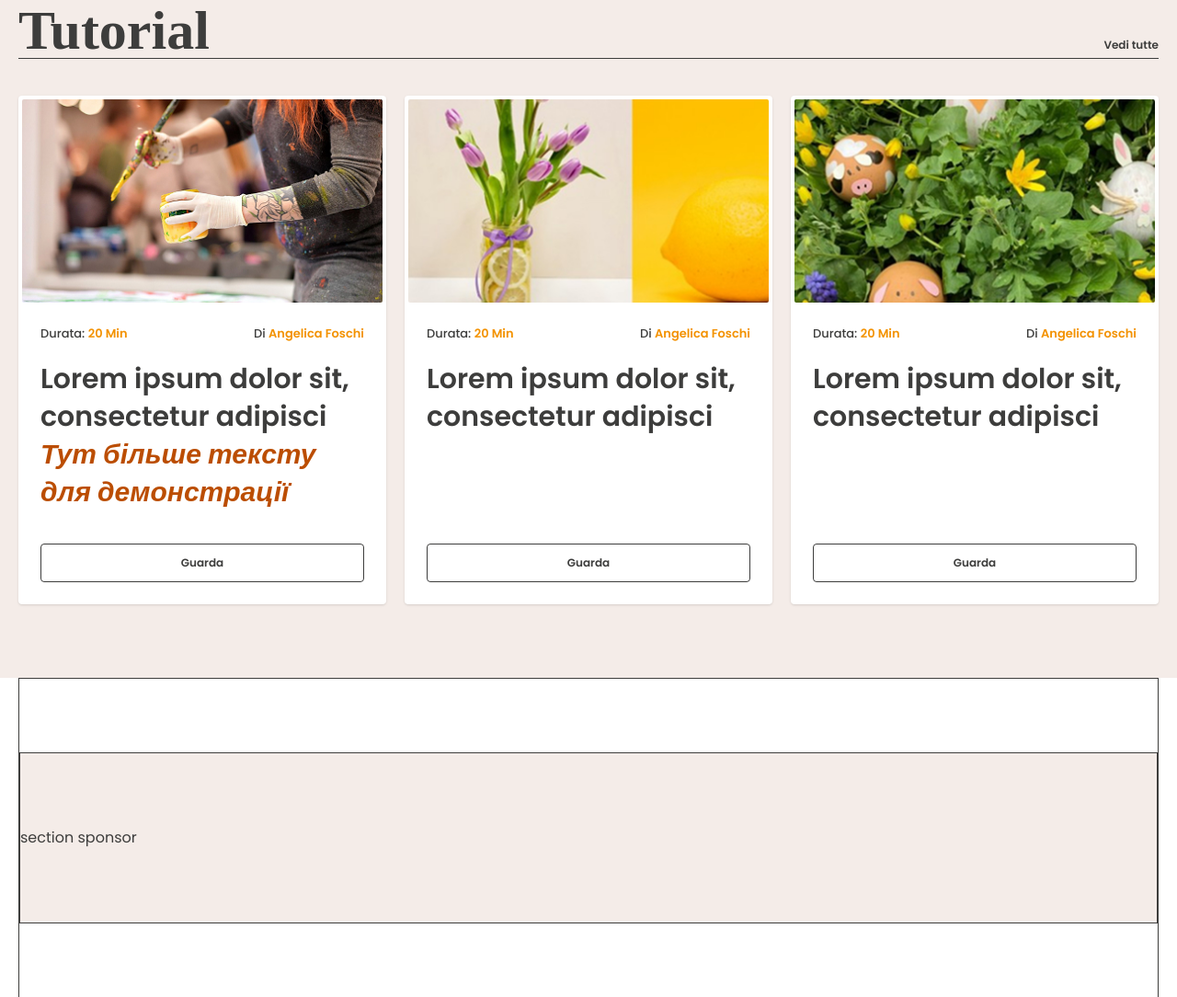
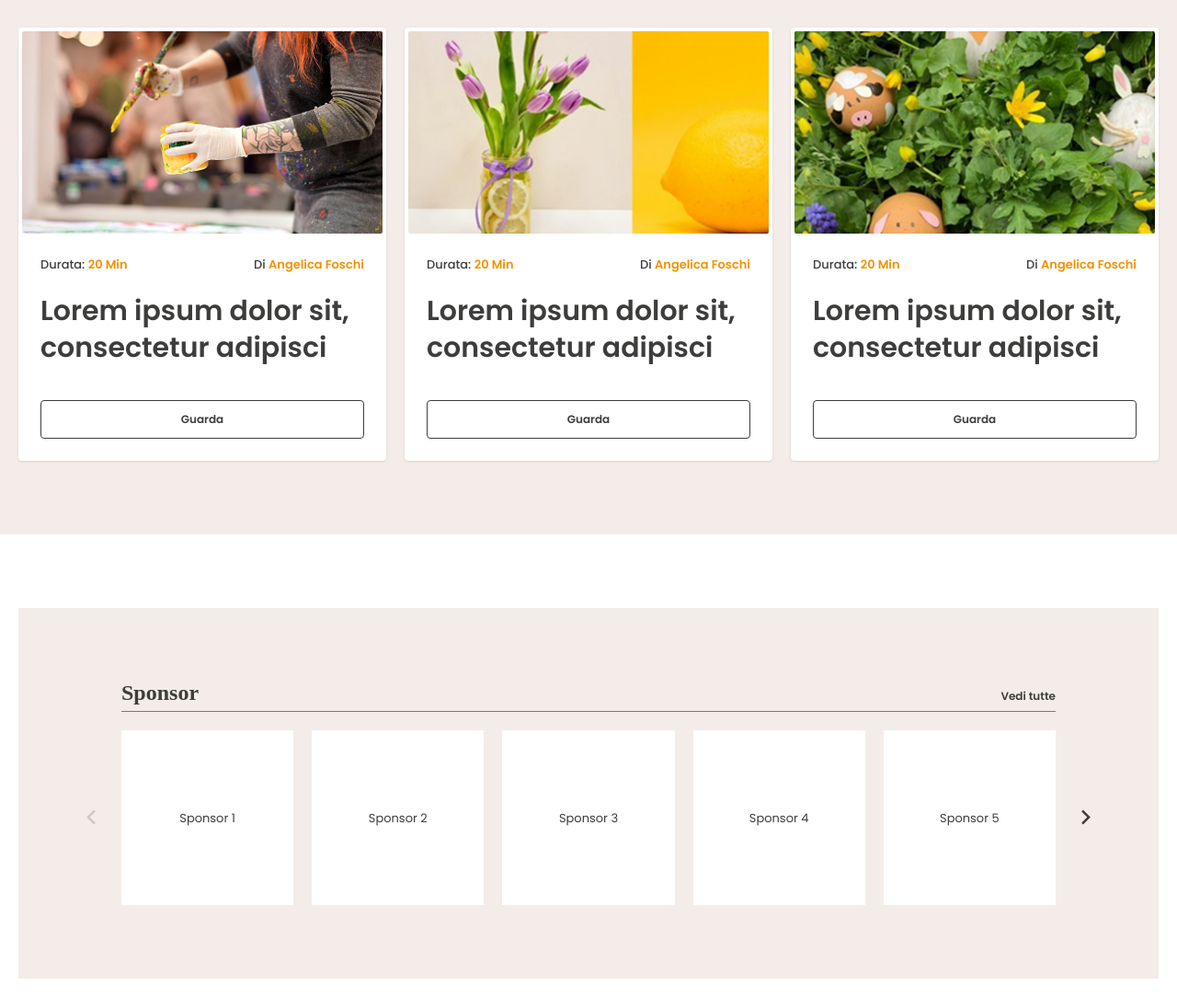
Before and after one commit to Yuriybidjo/magazine-demo, a website built with Vite: page index.html in a window 1280 px wide. Shown: the part 2225-3309 px from the top of the page at 92% size. Built offline with nearby package versions, Linux system fonts and the light colour scheme; files whose address does not match are found by name; a web font is replaced by a local one.

Commit message:
Created the section sponsor and add custom slider to it for demo

```diff
--- a/index.html
+++ b/index.html
@@ -494,17 +494,19 @@
         </div>
       </section>
       <!-- section Mondi company -->
-      <section class="cta">
-        <div
-          class="section xl:px-24 bg-fondini grid sm:grid-cols-2 md:grid-cols-3 lg:grid-cols-5 gap-2.5 sm:gap-5"
-        >
-          <!-- Mondo Title -->
+      <section class="mondi-company">
+        <div class="section bg-fondini">
+          <!-- Mondi title -->
           <h2
-            class="mb-4 pb-2 border-b border-grigio-scuro col-span-full text-2xl text-center sm:text-left"
+            class="max-w-[1046px] mx-auto mb-4 pb-2 border-b border-grigio-scuro col-span-full text-2xl text-center sm:text-left"
           >
             Mondi
           </h2>
-          <!-- Mondo 1 -->
+          <!-- grid-container -->
+          <div
+            class="max-w-[1046px] mx-auto grid sm:grid-cols-2 md:grid-cols-3 lg:grid-cols-5 gap-2.5 sm:gap-5"
+          >
+            <!-- Card 1 -->
             <div class="grid grid-rows-[auto_auto_1fr]">
               <!-- Icon -->
               <div
@@ -520,12 +522,14 @@
               <div
                 class="pt-20 pb-6 row-start-2 row-end-4 col-span-full bg-bianco text-center shadow-sm flex flex-col justify-start items-center"
               >
-              <p class="px-2 text-[13px] font-medium text-grigio leading-[1.4]">
-                Cucito & Filato Тут більше контента для демонстрації
+                <p
+                  class="px-2 text-[13px] font-medium text-grigio leading-[1.4]"
+                >
+                  Cucito & Filato
                 </p>
               </div>
             </div>
-          <!-- Mondo 2 -->
+            <!-- Card 2 -->
             <div class="grid grid-rows-[auto_auto_1fr]">
               <!-- Icon -->
               <div
@@ -544,13 +548,9 @@
                 <p class="text-[13px] font-medium text-grigio leading-[1.4]">
                   Carta, Scrap & Colore
                 </p>
-              <p class="text-[13px] font-medium text-grigio leading-[1.4]">
-                ще один ряд для демонстрації, щоб показати як виглядає з більшим
-                контентом
-              </p>
               </div>
             </div>
-          <!-- Mondo 3 -->
+            <!-- Card 3 -->
             <div class="grid grid-rows-[auto_auto_1fr]">
               <!-- Icon -->
               <div
@@ -571,7 +571,7 @@
                 </p>
               </div>
             </div>
-          <!-- Mondo 4 -->
+            <!-- Card 4 -->
             <div class="grid grid-rows-[auto_auto_1fr]">
               <!-- Icon -->
               <div
@@ -592,7 +592,7 @@
                 </p>
               </div>
             </div>
-          <!-- Mondo 5 -->
+            <!-- Card 5 -->
             <div class="grid grid-rows-[auto_auto_1fr]">
               <!-- Icon -->
               <div
@@ -614,6 +614,8 @@
               </div>
             </div>
           </div>
+        </div>
+        <!-- Mondi Title -->
       </section>
       <!-- section tutorial -->
       <section class="tutorial section-fb section my-0 bg-fondini">
@@ -634,10 +636,10 @@
         >
           <!-- Tutorial Card 1 -->
           <div
-            class="grid gap-5 grid-rows-[auto_auto_1fr_auto] bg-bianco pb-6 rounded-sm shadow-sm group cursor-pointer"
+            class="grid gap-y-5 grid-cols-[24px_1fr_24px] grid-rows-[auto_auto_1fr_auto] bg-bianco pb-6 rounded-sm shadow-sm group cursor-pointer"
           >
             <!-- Image Container -->
-            <div class="m-1 overflow-hidden">
+            <div class="m-1 col-span-full overflow-hidden">
               <img
                 src="/src/assets/images/tutorial/tutorial1.jpg"
                 class="w-full aspect-video object-cover rounded-xs group-hover:scale-105 transition-transform"
@@ -645,7 +647,7 @@
             </div>
             <!--Card Info-->
             <div
-              class="px-6 flex justify-between text-[13px] capitalize font-medium"
+              class="col-start-2 col-end-3 flex justify-between text-[13px] capitalize font-medium"
             >
               <span
                 >Durata:
@@ -659,31 +661,28 @@
               >
             </div>
             <!-- Card Title -->
-            <h3 class="h3 px-6 lg:pb-4">
+            <h3 class="h3 col-start-2 col-end-3 lg:pb-4">
               Lorem ipsum dolor sit, consectetur adipisci
-              <span class="text-amber-700 italic"
-                >Тут більше тексту для демонстрації</span
-              >
             </h3>
             <!-- Action Button -->
-            <div class="px-6">
+            <div class="col-start-2 col-end-3">
               <button class="btn w-full py-3">Guarda</button>
             </div>
           </div>
           <!-- Tutorial Card 2 -->
           <div
-            class="grid gap-5 grid-rows-[auto_auto_1fr_auto] bg-bianco rounded-sm pb-6 shadow-sm group cursor-pointer"
+            class="grid gap-y-5 grid-cols-[24px_1fr_24px] grid-rows-[auto_auto_1fr_auto] bg-bianco pb-6 rounded-sm shadow-sm group cursor-pointer"
           >
             <!-- Image Container -->
-            <div class="m-1 overflow-hidden">
+            <div class="m-1 col-span-full overflow-hidden">
               <img
                 src="/src/assets/images/tutorial/tutorial2.jpg"
                 class="w-full aspect-video object-cover rounded-xs group-hover:scale-105 transition-transform"
               />
             </div>
-            <!-- Card Info -->
+            <!--Card Info-->
             <div
-              class="px-6 flex justify-between text-[13px] capitalize font-medium"
+              class="col-start-2 col-end-3 flex justify-between text-[13px] capitalize font-medium"
             >
               <span
                 >Durata:
@@ -697,28 +696,28 @@
               >
             </div>
             <!-- Card Title -->
-            <h3 class="h3 px-6 lg:pb-4">
+            <h3 class="h3 col-start-2 col-end-3 lg:pb-4">
               Lorem ipsum dolor sit, consectetur adipisci
             </h3>
             <!-- Action Button -->
-            <div class="px-6">
+            <div class="col-start-2 col-end-3">
               <button class="btn w-full py-3">Guarda</button>
             </div>
           </div>
           <!-- Tutorial Card 3 -->
           <div
-            class="grid gap-5 grid-rows-[auto_auto_1fr_auto] bg-bianco rounded-sm pb-6 shadow-sm group cursor-pointer"
+            class="grid gap-y-5 grid-cols-[24px_1fr_24px] grid-rows-[auto_auto_1fr_auto] bg-bianco pb-6 rounded-sm shadow-sm group cursor-pointer"
           >
             <!-- Image Container -->
-            <div class="m-1 overflow-hidden">
+            <div class="m-1 col-span-full overflow-hidden">
               <img
                 src="/src/assets/images/tutorial/tutorial3.jpg"
                 class="w-full aspect-video object-cover rounded-xs group-hover:scale-105 transition-transform"
               />
             </div>
-            <!-- Card Info -->
+            <!--Card Info-->
             <div
-              class="px-6 flex justify-between text-[13px] capitalize font-medium"
+              class="col-start-2 col-end-3 flex justify-between text-[13px] capitalize font-medium"
             >
               <span
                 >Durata:
@@ -732,19 +731,118 @@
               >
             </div>
             <!-- Card Title -->
-            <h3 class="h3 px-6 lg:pb-4">
+            <h3 class="h3 col-start-2 col-end-3 lg:pb-4">
               Lorem ipsum dolor sit, consectetur adipisci
             </h3>
             <!-- Action Button -->
-            <div class="px-6">
+            <div class="col-start-2 col-end-3">
               <button class="btn w-full py-3">Guarda</button>
             </div>
           </div>
         </div>
       </section>
-      <!-- section sponsor -->
-      <section class="border sponsor">
-        <div class="border section bg-fondini">section sponsor</div>
+      <!-- section sponsor slider -->
+      <section class="sponsor">
+        <div class="px-10 sm:px-14 lg:px-20 xl:px-28 section bg-fondini">
+          <!-- Sponsor title -->
+          <div
+            class="max-w-[1030px] mx-auto flex justify-between items-baseline border-b border-grigio-medio pb-2 mb-5"
+          >
+            <h2 class="h4">Sponsor</h2>
+            <a
+              href="#"
+              class="font-sans font-bold text-xs hover:text-arancio transition"
+              >Vedi tutte</a
+            >
+          </div>
+          <!-- Sponsor slider -->
+          <div class="relative slider">
+            <!-- button prev -->
+            <button
+              class="btn-prev absolute -left-12 top-1/2 -translate-y-1/2 z-10 disabled:opacity-20 hover:text-arancio transition-colors"
+            >
+              <i class="ri-arrow-left-s-line text-3xl text-grigio-scuro"></i>
+            </button>
+            <!-- slider-wrapper -->
+            <div class="slider-wrapper overflow-hidden touch-pan-y">
+              <div
+                class="slider-track flex gap-5 transition-transform duration-500 ease-in-out"
+              >
+                <!-- slider-slide 1 -->
+                <div class="slider-item h-[190px] bg-bianco">
+                  <div
+                    class="h-full slider-content grid place-items-center text-[13px]"
+                  >
+                    Sponsor 1
+                  </div>
+                </div>
+                <!-- slider-slide 2 -->
+                <div class="slider-item h-[190px] bg-bianco">
+                  <div
+                    class="h-full slider-content grid place-items-center text-[13px]"
+                  >
+                    Sponsor 2
+                  </div>
+                </div>
+                <!-- slider-slide 3 -->
+                <div class="slider-item h-[190px] bg-bianco">
+                  <div
+                    class="h-full slider-content grid place-items-center text-[13px]"
+                  >
+                    Sponsor 3
+                  </div>
+                </div>
+                <!-- slider-slide 4 -->
+                <div class="slider-item h-[190px] bg-bianco">
+                  <div
+                    class="h-full slider-content grid place-items-center text-[13px]"
+                  >
+                    Sponsor 4
+                  </div>
+                </div>
+                <!-- slider-slide 5 -->
+                <div class="slider-item h-[190px] bg-bianco">
+                  <div
+                    class="h-full slider-content grid place-items-center text-[13px]"
+                  >
+                    Sponsor 5
+                  </div>
+                </div>
+                <!-- this temporary items for demonstration -->
+                <!-- slider-slide 6 -->
+                <div class="slider-item h-[190px] bg-bianco">
+                  <div
+                    class="h-full slider-content grid place-items-center text-[13px]"
+                  >
+                    Sponsor 6
+                  </div>
+                </div>
+                <!-- slider-slide 7 -->
+                <div class="slider-item h-[190px] bg-bianco">
+                  <div
+                    class="h-full slider-content grid place-items-center text-[13px]"
+                  >
+                    Sponsor 7
+                  </div>
+                </div>
+                <!-- slider-slide 8 -->
+                <div class="slider-item h-[190px] bg-bianco">
+                  <div
+                    class="h-full slider-content grid place-items-center text-[13px]"
+                  >
+                    Sponsor 8
+                  </div>
+                </div>
+              </div>
+            </div>
+            <!-- button next -->
+            <button
+              class="btn-next absolute -right-12 top-1/2 -translate-y-1/2 z-10 disabled:opacity-20 hover:text-arancio transition-colors"
+            >
+              <i class="ri-arrow-right-s-line text-3xl text-grigio-scuro"></i>
+            </button>
+          </div>
+        </div>
       </section>
       <!-- section call to action -->
       <section class="border cta section-fb bg-fondini">
@@ -1076,9 +1174,7 @@
         class="py-5 sm:py-10 grid grid-cols-2 sm:grid-cols-6 lg:grid-cols-12 items-center gap-2.5 lg:gap-x-5"
       >
         <!-- item 1 -->
-        <div
-          class="col-span-2 sm:col-span-3"
-        >
+        <div class="col-span-2 sm:col-span-3">
           <p class="mb-1.5 text-[0.8125rem] leading-tight font-medium">
             Organizzato da:
           </p>
@@ -1089,11 +1185,11 @@
           />
         </div>
         <!-- flex-container -->
-         <div class="col-span-full lg:col-span-9 flex flex-wrap gap-2.5 sm:gap-5 items-center md:justify-end">
+        <div
+          class="col-span-full lg:col-span-9 flex flex-wrap gap-2.5 sm:gap-5 items-center md:justify-end"
+        >
           <!-- item 2 -->
-           <div
-             class="flex-initial"
-           >
+          <div class="flex-initial">
             <img
               class="object-contain w-24 sm:w-[160px]"
               src="./src/assets/images/footer-group2.png"
@@ -1101,9 +1197,7 @@
             />
           </div>
           <!-- item 3 -->
-           <div
-             class="flex-initial"
-           >
+          <div class="flex-initial">
             <img
               class="object-contain size-14 sm:size-[84px]"
               src="./src/assets/images/footer-group3.png"
@@ -1111,29 +1205,7 @@
             />
           </div>
           <!-- item 4 -->
-           <div
-             class="flex-initial"
-           >
-             <img
-               class="object-contain size-14 sm:size-[84px]"
-               src="./src/assets/images/footer-group4.png"
-               alt=""
-             />
-           </div>
-           <!-- item 4 temporary for example -->
-           <div
-             class="flex-initial"
-           >
-             <img
-               class="object-contain size-14 sm:size-[84px]"
-               src="./src/assets/images/footer-group4.png"
-               alt=""
-             />
-           </div>
-           <!-- item 4 temporary for example -->
-           <div
-             class="flex-initial"
-           >
+          <div class="flex-initial">
             <img
               class="object-contain size-14 sm:size-[84px]"
               src="./src/assets/images/footer-group4.png"
@@ -1142,7 +1214,6 @@
           </div>
         </div>
       </div>
-
       <!-- footer copyright -->
       <div class="section-fb bg-grigio-chiaro">
         <p class="py-2.5 sm:py-5 text-[13px] tracking-tight">
--- a/src/main.js
+++ b/src/main.js
@@ -1,4 +1,9 @@
 import "./style.css";
+import { initSponsorSlider } from './slider.js';
+
+document.addEventListener('DOMContentLoaded', () => {
+  initSponsorSlider();
+});
 
 const openBtn = document.getElementById('open-menu');
 const mobileNav = document.getElementById('mobile-nav');
--- /dev/null
+++ b/src/slider.js
@@ -0,0 +1,88 @@
+export function initSponsorSlider() {
+  let position = 0;
+  let slidesToShow = 1;
+  const slidesToScroll = 1;
+  const gap = 20; //  Tailwind gap-5 (20px)
+
+  let touchStartX = 0;
+  let touchEndX = 0;
+
+  const sliderWrapper = document.querySelector('.slider-wrapper');
+  const track = document.querySelector('.slider-track');
+  const btnPrev = document.querySelector('.btn-prev');
+  const btnNext = document.querySelector('.btn-next');
+  const items = document.querySelectorAll('.slider-item');
+  const itemsCount = items.length;
+
+  // 1. Capture the starting position
+  sliderWrapper.addEventListener('touchstart', (e) => {
+    touchStartX = e.changedTouches[0].screenX;
+  }, { passive: true });
+
+  // 2. Capture the ending position and calculate the swipe
+  sliderWrapper.addEventListener('touchend', (e) => {
+    touchEndX = e.changedTouches[0].screenX;
+    handleSwipe();
+  }, { passive: true });
+
+  const handleSwipe = () => {
+    const swipeDistance = touchStartX - touchEndX;
+    const threshold = 50; // Minimum distance to count as a swipe (in pixels)
+
+    if (swipeDistance > threshold) {
+      // Swiped Left -> Go to Next slide
+      if (!btnNext.disabled) handleMove('next');
+    } else if (swipeDistance < -threshold) {
+      // Swiped Right -> Go to Previous slide
+      if (!btnPrev.disabled) handleMove('prev');
+    }
+  };
+
+  const updateSlider = () => {
+    const width = window.innerWidth;
+
+    if (width >= 1260) { slidesToShow = 5; }
+    else if (width >= 992) { slidesToShow = 4; }
+    else if (width >= 768) { slidesToShow = 3; }
+    else if (width >= 576) { slidesToShow = 2; }
+    else { slidesToShow = 1; }
+
+    // Calculate width including the gap logic
+    const totalGapWidth = gap * (slidesToShow - 1);
+    const itemWidth = (sliderWrapper.clientWidth - totalGapWidth) / slidesToShow;
+
+    items.forEach((item) => {
+      item.style.minWidth = `${itemWidth}px`;
+    });
+
+    position = 0;
+    track.style.transform = `translateX(0px)`;
+    checkBtns(itemWidth);
+  };
+
+  const handleMove = (direction) => {
+    const itemWidth = items[0].clientWidth;
+    const movePosition = itemWidth + gap;
+
+    if (direction === 'next') {
+      position -= movePosition;
+    } else {
+      position += movePosition;
+    }
+
+    track.style.transform = `translateX(${position}px)`;
+    checkBtns(itemWidth);
+  };
+
+  btnNext.addEventListener('click', () => handleMove('next'));
+  btnPrev.addEventListener('click', () => handleMove('prev'));
+
+  const checkBtns = (itemWidth) => {
+    const movePosition = itemWidth + gap;
+    btnPrev.disabled = position === 0;
+    btnNext.disabled = Math.abs(position) >= (itemsCount - slidesToShow) * movePosition;
+  };
+
+  window.addEventListener('resize', updateSlider);
+  updateSlider();
+}
--- a/src/style.css
+++ b/src/style.css
@@ -74,17 +74,9 @@
     @apply text-lg lg:text-2xl xl:text-[30px];
   }
 
-  /* .h4 {
-    @apply text-2xl xs:text-3xl md:text-3xl lg:text-4xl xl:text-4xl;
+   .h4 {
+    @apply text-lg md:text-xl lg:text-2xl;
   }
-
-  .h5 {
-    @apply text-xl xs:text-2xl md:text-2xl font-medium;
-  }
-
-  .h6 {
-    @apply text-lg xs:text-xl md:text-xl font-medium;
-  } */
 
   .section {
     @apply my-5 sm:my-10 lg:my-20 px-4 xl:px-0 py-5 sm:py-10 lg:py-20;
```
Lines whose indentation alone changed are shown as unchanged.
